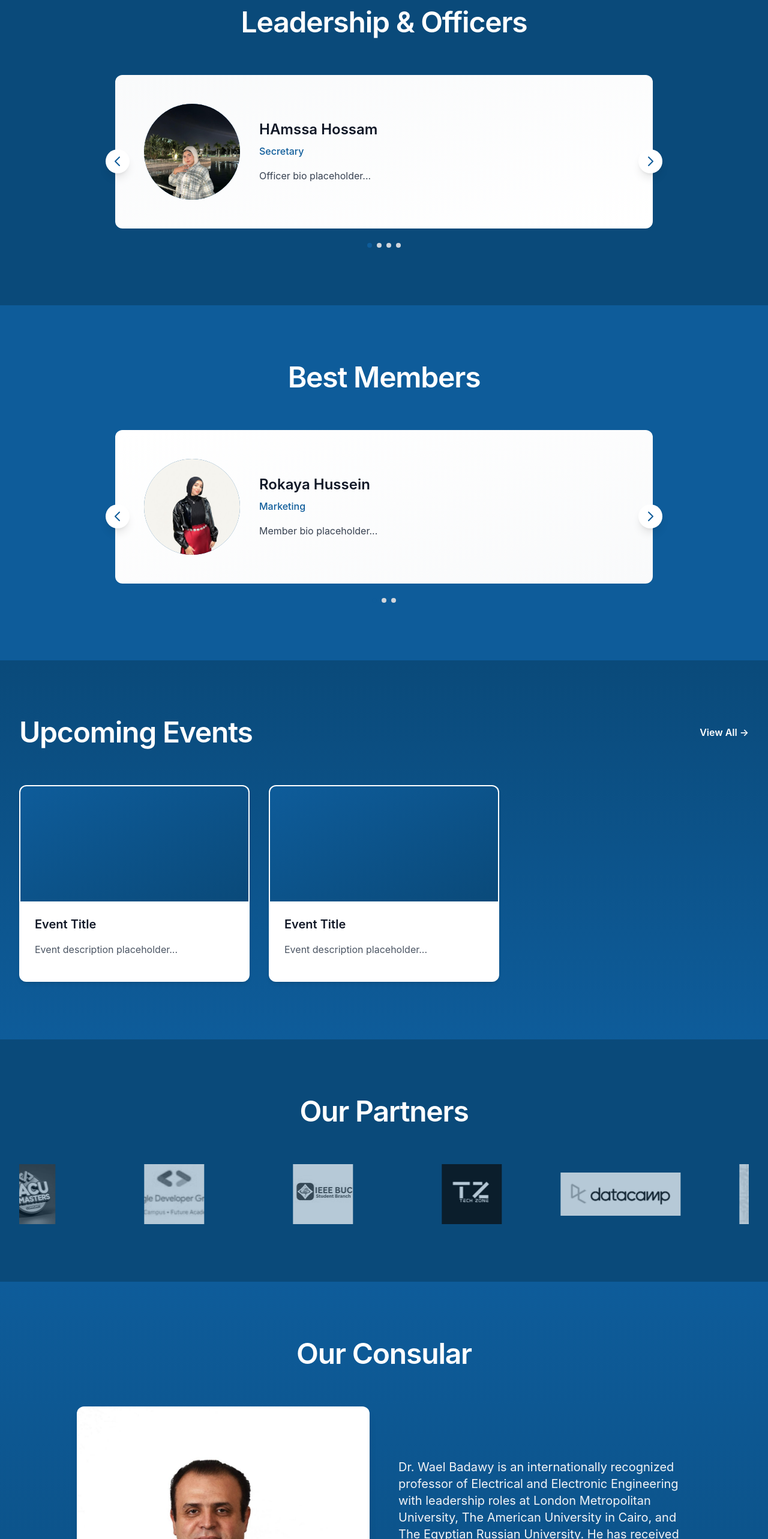
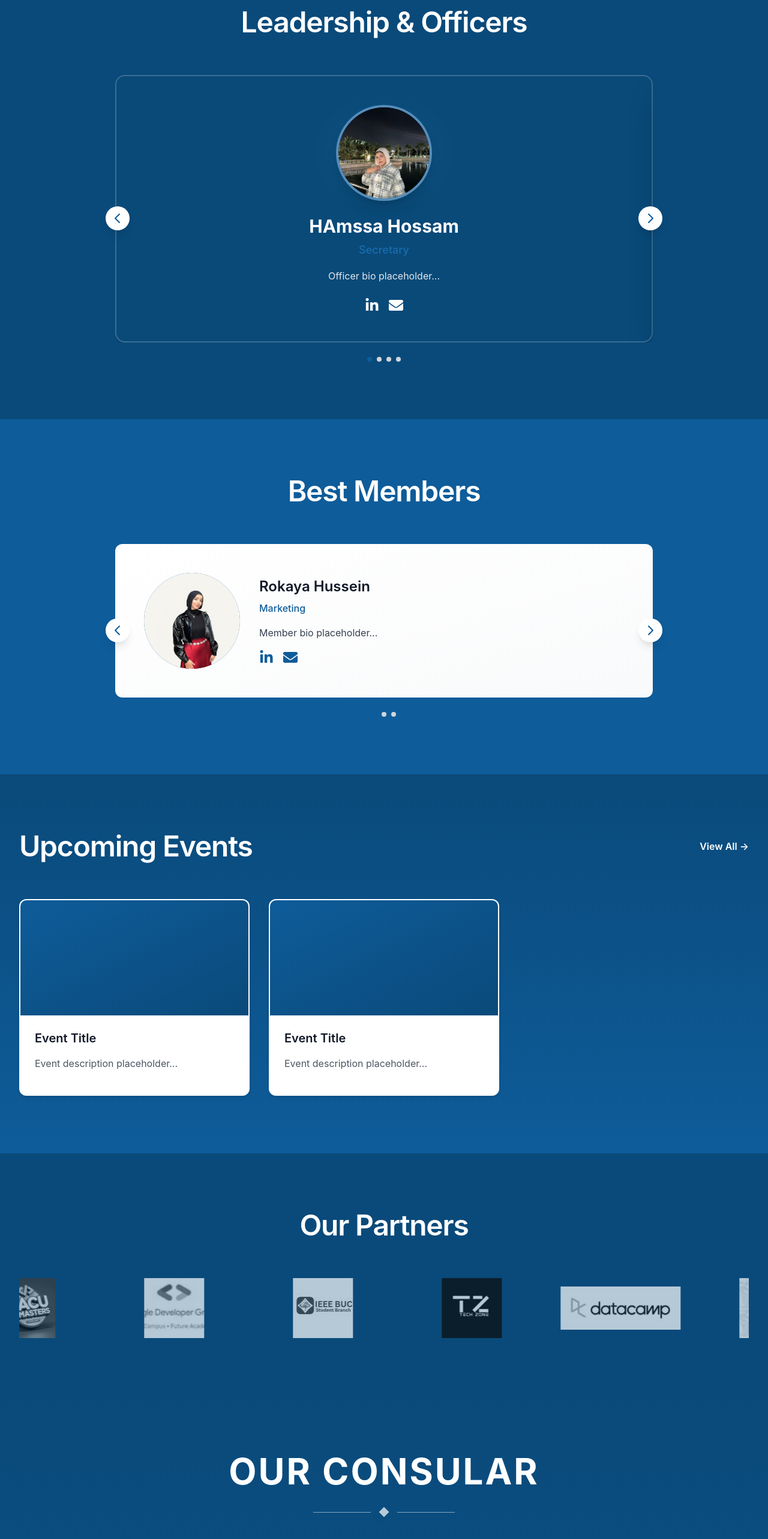
Before and after one commit to MennaEwas/IEEE-ERU, a Next.js app: page / in a window 1280 px wide. Shown: the part 2840-5406 px from the top of the page at 60% size. Built offline with nearby package versions, Linux system fonts and the light colour scheme.

Commit message:
change consular and offiecers

```diff
--- a/app/globals.css
+++ b/app/globals.css
@@ -194,3 +194,17 @@
     animation-duration: 20s;
   }
 }
+
+@keyframes floatZ {
+  0%, 100% {
+    transform: translateY(0) scale(1);
+  }
+  50% {
+    transform: translateY(-15px) scale(1.02);
+  }
+}
+
+.float-z-animation {
+  animation: floatZ 3s ease-in-out infinite;
+  will-change: transform;
+}
--- a/components/BestMembers.tsx
+++ b/components/BestMembers.tsx
@@ -3,6 +3,7 @@
 import { useEffect, useState } from 'react'
 import Image from 'next/image'
 import bestMembersData from '@/content/best-members.json'
+import { FaLinkedinIn, FaEnvelope } from 'react-icons/fa'
 
 interface BestMember {
   id: string
@@ -77,28 +78,25 @@ export default function BestMembers() {
                         <p className="text-gray-700 leading-relaxed">
                           {member.bio || 'Member bio placeholder...'}
                         </p>
-                        {(member.email || member.linkedin) && (
+                        {/* Contact Icons - Always Display */}
                         <div className="mt-4 flex gap-4 justify-center md:justify-start">
-                            {member.email && (
                           <a
-                                href={`mailto:${member.email}`}
-                                className="text-ieee-blue hover:text-ieee-blue-dark"
-                              >
-                                Email
-                              </a>
-                            )}
-                            {member.linkedin && (
-                              <a
-                                href={member.linkedin}
+                            href={member.linkedin || '#'}
                             target="_blank"
                             rel="noopener noreferrer"
-                                className="text-ieee-blue hover:text-ieee-blue-dark"
+                            className="text-2xl text-ieee-blue hover:text-ieee-blue-dark transition-all duration-200 hover:scale-110"
+                            aria-label={`${member.name} LinkedIn`}
                           >
-                                LinkedIn
+                            <FaLinkedinIn />
                           </a>
-                            )}
+                          <a
+                            href={`mailto:${member.email || '#'}`}
+                            className="text-2xl text-ieee-blue hover:text-ieee-blue-dark transition-all duration-200 hover:scale-110"
+                            aria-label={`${member.name} Email`}
+                          >
+                            <FaEnvelope />
+                          </a>
                         </div>
-                        )}
                       </div>
                     </div>
                   </div>
--- a/components/Consular.tsx
+++ b/components/Consular.tsx
@@ -3,10 +3,16 @@
 import { useEffect, useState } from 'react'
 import Image from 'next/image'
 import consularData from '@/content/consular.json'
+import { FaGraduationCap, FaAward, FaBook, FaLinkedinIn, FaEnvelope } from 'react-icons/fa'
 
 interface ConsularContent {
-  title: string
+  title?: string
   image: string
+  name?: string
+  position?: string
+  academicLeadership?: string
+  awardsRecognition?: string
+  researchContributions?: string
   bio: string
 }
 
@@ -20,39 +26,117 @@ export default function Consular() {
   if (!content) return null
 
   return (
-    <section className="section-padding bg-gradient-to-b from-ieee-blue to-ieee-blue-dark">
+    <section className="section-padding bg-gradient-to-b from-ieee-blue-dark to-ieee-blue text-white">
       <div className="container-custom">
-        <h2 className="text-center mb-16 fade-in-up text-white">{content.title}</h2>
+        {/* Section Title with Decorative Divider */}
+        <div className="text-center mb-16 fade-in-up">
+          <h2 className="text-4xl md:text-5xl lg:text-6xl font-bold mb-8 tracking-wider uppercase">Our CONSULAR</h2>
+          <div className="flex items-center justify-center gap-4">
+            <div className="h-px w-20 md:w-24 bg-white/50"></div>
+            <div className="w-3 h-3 bg-white/70 rotate-45 shadow-lg"></div>
+            <div className="h-px w-20 md:w-24 bg-white/50"></div>
+          </div>
+        </div>
 
-        <div className="max-w-5xl mx-auto">
-          <div className="grid grid-cols-1 md:grid-cols-2 gap-12 items-center">
-            {/* Image */}
-            <div className="fade-in-up order-2 md:order-1">
-              <div className="relative rounded-xl overflow-hidden shadow-lg">
-                <div className="aspect-[3/4] relative">
-                  <Image
-                    src={`/${content.image}`}
-                    alt="Consular"
-                    fill
-                    className="object-cover"
-                  />
+        {/* Two-Column Layout */}
+        <div className="max-w-6xl mx-auto mb-12">
+          <div className="grid grid-cols-1 md:grid-cols-2 gap-8 md:gap-12 items-start">
+            {/* Left Column: Profile Image + Research Card */}
+            <div className="fade-in-up flex flex-col">
+              {/* Doctor Profile */}
+              <div className="flex flex-col items-center md:items-start mb-6">
+                <div className="relative mb-6 float-z-animation">
+                  <div className="w-64 h-64 md:w-72 md:h-72 rounded-full overflow-hidden border-4 border-white/30 shadow-2xl aspect-square">
+                    <Image
+                      src={`/${content.image}`}
+                      alt={content.name || "Dr. Wael Badawy"}
+                      fill
+                      className="object-cover rounded-full"
+                      style={{ borderRadius: '50%' }}
+                    />
+                  </div>
+                  {/* Decorative border glow */}
+                  <div className="absolute inset-0 rounded-full border-2 border-white/20 -z-10"></div>
                 </div>
+                <h3 className="text-2xl md:text-3xl font-bold text-center md:text-left">{content.name || "Dr. Wael Badawy"}</h3>
+                <p className="text-lg text-gray-200 mt-2 text-center md:text-left">{content.position || "Professor of Electrical and Electronic Engineering"}</p>
+              </div>
+
+              {/* Research & Contributions Card - Below Profile */}
+              <div className="bg-ieee-blue-dark/90 border-2 border-white/30 rounded-xl p-6 md:p-8 shadow-xl hover:border-white/50 hover:shadow-2xl hover:shadow-white/10 transition-all duration-300 flex flex-col min-h-0">
+                <div className="flex flex-col items-center text-center mb-4 flex-shrink-0">
+                  <div className="w-16 h-16 rounded-full bg-white/15 flex items-center justify-center mb-4 shadow-inner flex-shrink-0">
+                    <FaBook className="text-3xl text-white" />
+                  </div>
+                  <h4 className="text-xl md:text-2xl font-bold text-ieee-blue-light mb-3">Research & Contributions</h4>
+                </div>
+                <p className="text-gray-200 leading-relaxed text-center text-base md:text-lg flex-grow min-h-0">
+                  {content.researchContributions || ""}
+                </p>
               </div>
             </div>
 
-            {/* Bio Text */}
-            <div className="fade-in-delay-1 order-1 md:order-2">
-              <div className="prose prose-lg max-w-none">
-                <div className="text-gray-100 leading-relaxed space-y-6">
-                  {content.bio.split(/\n\n|\\n\\n/).filter(p => p.trim()).map((paragraph, index) => (
-                    <p key={index} className="text-lg md:text-xl">
-                      {paragraph.trim()}
-                    </p>
-                  ))}
+
+            {/* Right Column: Academic Leadership + Awards Cards */}
+            <div className="fade-in-delay-1 grid grid-cols-1 gap-6">
+              {/* Academic Leadership Card */}
+              <div className="bg-ieee-blue-dark/90 border-2 border-white/30 rounded-xl p-6 md:p-8 shadow-xl hover:border-white/50 hover:shadow-2xl hover:shadow-white/10 transition-all duration-300 flex flex-col min-h-0">
+                <div className="flex flex-col items-center text-center mb-4 flex-shrink-0">
+                  <div className="w-16 h-16 rounded-full bg-white/15 flex items-center justify-center mb-4 shadow-inner flex-shrink-0">
+                    <FaGraduationCap className="text-3xl text-white" />
+                  </div>
+                  <h4 className="text-xl md:text-2xl font-bold text-ieee-blue-light mb-3">Academic Leadership</h4>
                 </div>
+                <p className="text-gray-200 leading-relaxed text-center text-base md:text-lg flex-grow min-h-0">
+                  {content.academicLeadership || ""}
+                </p>
+              </div>
+
+              {/* Awards & Recognition Card */}
+              <div className="bg-ieee-blue-dark/90 border-2 border-white/30 rounded-xl p-6 md:p-8 shadow-xl hover:border-white/50 hover:shadow-2xl hover:shadow-white/10 transition-all duration-300 flex flex-col min-h-0">
+                <div className="flex flex-col items-center text-center mb-4 flex-shrink-0">
+                  <div className="w-16 h-16 rounded-full bg-white/15 flex items-center justify-center mb-4 shadow-inner flex-shrink-0">
+                    <FaAward className="text-3xl text-white" />
+                  </div>
+                  <h4 className="text-xl md:text-2xl font-bold text-ieee-blue-light mb-3">Awards & Recognition</h4>
+                </div>
+                <p className="text-gray-200 leading-relaxed text-center text-base md:text-lg flex-grow min-h-0">
+                  {content.awardsRecognition || ""}
+                </p>
               </div>
             </div>
           </div>
+        </div>
+
+        {/* Full-Width Biography Paragraph */}
+        <div className="max-w-4xl mx-auto fade-in-delay-2 mt-8">
+          <div className="bg-ieee-blue-dark/70 border border-white/20 rounded-xl p-8 md:p-10 shadow-lg">
+            <p className="text-gray-100 leading-relaxed text-base md:text-lg lg:text-xl text-center whitespace-pre-line">
+              {content.bio}
+            </p>
+          </div>
+        </div>
+
+        {/* Contact Icons - End of Section */}
+        <div className="flex gap-6 mt-8 justify-center fade-in-delay-2">
+          <a
+            href="#"
+            className="text-3xl text-white hover:text-ieee-blue-light transition-all duration-200 hover:brightness-110 hover:scale-110"
+            aria-label="LinkedIn"
+            target="_blank"
+            rel="noopener noreferrer"
+          >
+            <FaLinkedinIn />
+          </a>
+          <a
+            href="#"
+            className="text-3xl text-white hover:text-ieee-blue-light transition-all duration-200 hover:brightness-110 hover:scale-110"
+            aria-label="Email"
+            target="_blank"
+            rel="noopener noreferrer"
+          >
+            <FaEnvelope />
+          </a>
         </div>
       </div>
     </section>
--- a/components/Leadership.tsx
+++ b/components/Leadership.tsx
@@ -3,6 +3,7 @@
 import { useEffect, useState } from 'react'
 import Image from 'next/image'
 import officersData from '@/content/officers.json'
+import { FaLinkedinIn, FaEnvelope } from 'react-icons/fa'
 
 interface Officer {
   id: string
@@ -47,11 +48,15 @@ export default function Leadership() {
                 {officers.map((officer) => (
                   <div
                     key={officer.id}
-                    className="min-w-full bg-gradient-to-br from-gray-50 to-white rounded-xl p-8 md:p-12 shadow-sm"
+                    className="min-w-full bg-ieee-blue-dark/95 border-2 border-white/20 rounded-2xl p-8 md:p-12 shadow-2xl hover:shadow-[0_0_30px_rgba(255,255,255,0.3)] transition-all duration-300"
                   >
-                    <div className="flex flex-col md:flex-row items-center gap-8">
-                      <div className="flex-shrink-0">
-                        <div className="w-32 h-32 md:w-40 md:h-40 rounded-full bg-ieee-blue overflow-hidden flex items-center justify-center">
+                    <div className="flex flex-col items-center text-center">
+                      {/* Decorative arch background for image */}
+                      <div className="relative mb-6">
+                        <div className="absolute inset-0 flex items-center justify-center">
+                          <div className="w-48 h-24 bg-white/5 rounded-full blur-2xl"></div>
+                        </div>
+                        <div className="relative w-32 h-32 md:w-40 md:h-40 rounded-full bg-ieee-blue border-4 border-white/30 overflow-hidden flex items-center justify-center shadow-xl">
                           {officer.image ? (
                             <Image
                               src={`/${officer.image}`}
@@ -67,38 +72,38 @@ export default function Leadership() {
                           )}
                         </div>
                       </div>
-                      <div className="flex-1 text-center md:text-left">
-                        <h3 className="text-2xl font-semibold mb-2 text-gray-900">
+
+                      {/* Name and Position */}
+                      <h3 className="text-2xl md:text-3xl font-bold mb-2 text-white">
                         {officer.name || 'Officer Name'}
                       </h3>
-                        <p className="text-ieee-blue font-medium mb-4">
+                      <p className="text-ieee-blue-light font-medium mb-4 text-lg">
                         {officer.position || 'Position'}
                       </p>
-                        <p className="text-gray-700 leading-relaxed">
+
+                      {/* Bio */}
+                      <p className="text-gray-200 leading-relaxed mb-6 max-w-2xl">
                         {officer.bio || 'Officer bio placeholder...'}
                       </p>
-                        {(officer.email || officer.linkedin) && (
-                          <div className="mt-4 flex gap-4 justify-center md:justify-start">
-                            {officer.email && (
+
+                      {/* Contact Icons - Always Display */}
+                      <div className="flex gap-4 justify-center">
                         <a
-                                href={`mailto:${officer.email}`}
-                                className="text-ieee-blue hover:text-ieee-blue-dark"
-                              >
-                                Email
-                              </a>
-                            )}
-                            {officer.linkedin && (
-                              <a
-                                href={officer.linkedin}
+                          href={officer.linkedin || '#'}
                           target="_blank"
                           rel="noopener noreferrer"
-                                className="text-ieee-blue hover:text-ieee-blue-dark"
+                          className="text-2xl text-white hover:text-ieee-blue-light transition-all duration-200 hover:scale-110"
+                          aria-label={`${officer.name} LinkedIn`}
                         >
-                                LinkedIn
+                          <FaLinkedinIn />
                         </a>
-                            )}
-                          </div>
-                        )}
+                        <a
+                          href={`mailto:${officer.email || '#'}`}
+                          className="text-2xl text-white hover:text-ieee-blue-light transition-all duration-200 hover:scale-110"
+                          aria-label={`${officer.name} Email`}
+                        >
+                          <FaEnvelope />
+                        </a>
                       </div>
                     </div>
                   </div>
--- a/components/Partners.tsx
+++ b/components/Partners.tsx
@@ -38,10 +38,14 @@ export default function Partners() {
               }}
             >
               {duplicatedPartners.map((image, index) => (
-                <div
+                <a
                   key={`${image}-${index}`}
-                  className="flex-shrink-0 flex items-center justify-center"
+                  href="#"
+                  className="flex-shrink-0 flex items-center justify-center cursor-pointer hover:scale-105 transition-all duration-300"
                   style={{ width: '200px', height: '100px' }}
+                  aria-label={`Partner ${index + 1}`}
+                  target="_blank"
+                  rel="noopener noreferrer"
                 >
                   <Image
                     src={`/${image}`}
@@ -50,7 +54,7 @@ export default function Partners() {
                     height={100}
                     className="object-contain w-full h-full grayscale hover:grayscale-0 transition-all duration-300 opacity-70 hover:opacity-100"
                   />
-                </div>
+                </a>
               ))}
             </div>
           </div>
--- a/content/consular.json
+++ b/content/consular.json
@@ -1,5 +1,10 @@
 {
   "title": "Our Consular",
   "image": "consular.jpeg",
+  "name": "Dr. Wael Badawy",
+  "position": "Professor of Electrical and Electronic Engineering",
+"academicLeadership": "Leadership roles at London Metropolitan University, The American University in Cairo, and The Egyptian Russian University",
+  "awardsRecognition": "Over 73 international awards, recognized among top business leaders under 40, and holds fellowships and memberships in prestigious academic societies",
+  "researchContributions": "Two PhDs, multiple postgraduate degrees, extensive research contributions including books, patents, and hundreds of peer-reviewed papers",
   "bio": "Dr. Wael Badawy is an internationally recognized professor of Electrical and Electronic Engineering with leadership roles at London Metropolitan University, The American University in Cairo, and The Egyptian Russian University. He has received over 73 international awards, been recognized among top business leaders under 40, and holds fellowships and memberships in prestigious academic societies. With two PhDs, multiple postgraduate degrees, extensive research contributions including books, patents, and hundreds of peer-reviewed papers, he has delivered tens of thousands of teaching hours worldwide and maintains professional engineering accreditation in Canada and Egypt alongside senior memberships in major global technical organizations."
 }
```
Also changed, not shown: app/contact/page.tsx (+20 -19 lines), components/Footer.tsx (+4 -3 lines). Lines whose indentation alone changed are shown as unchanged.
